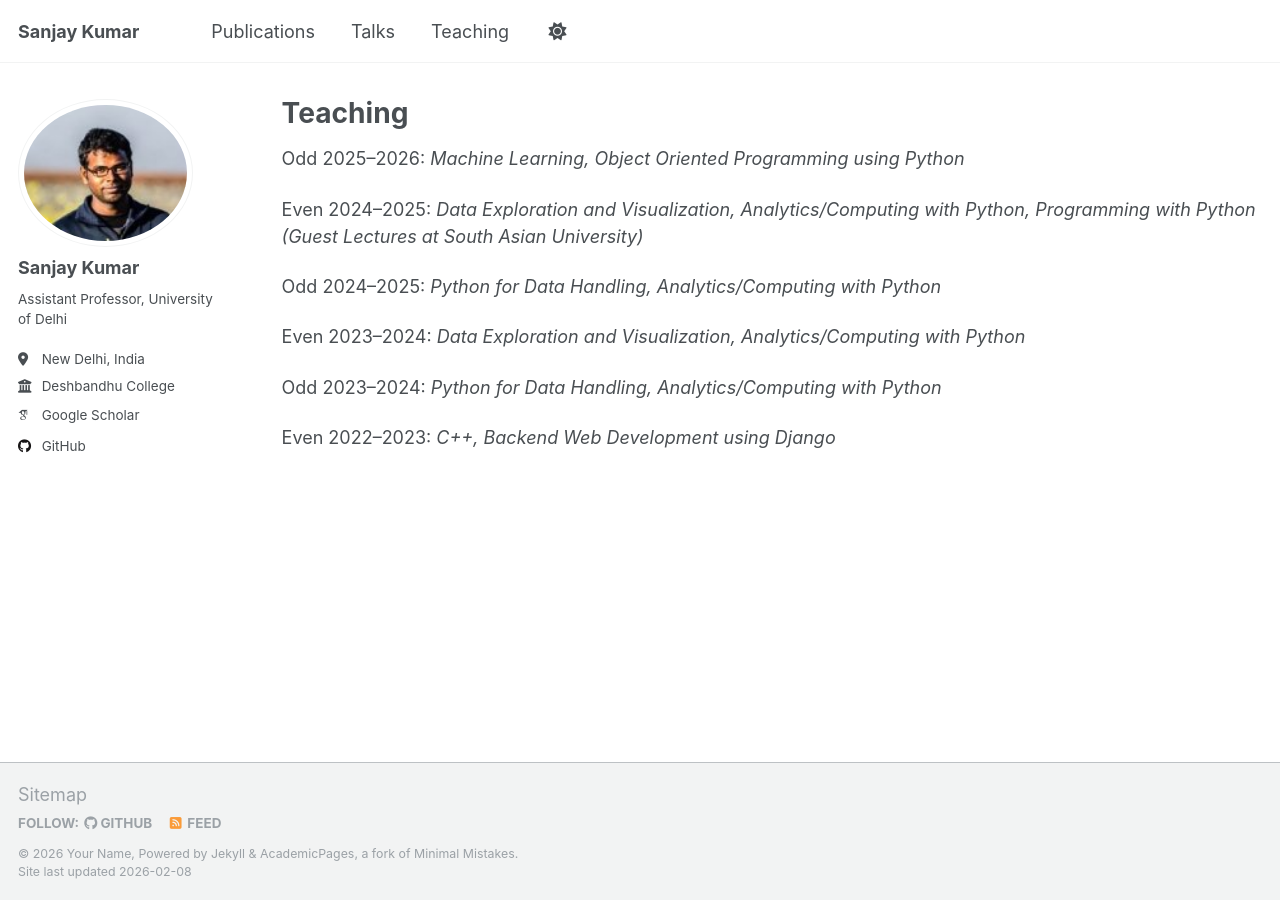
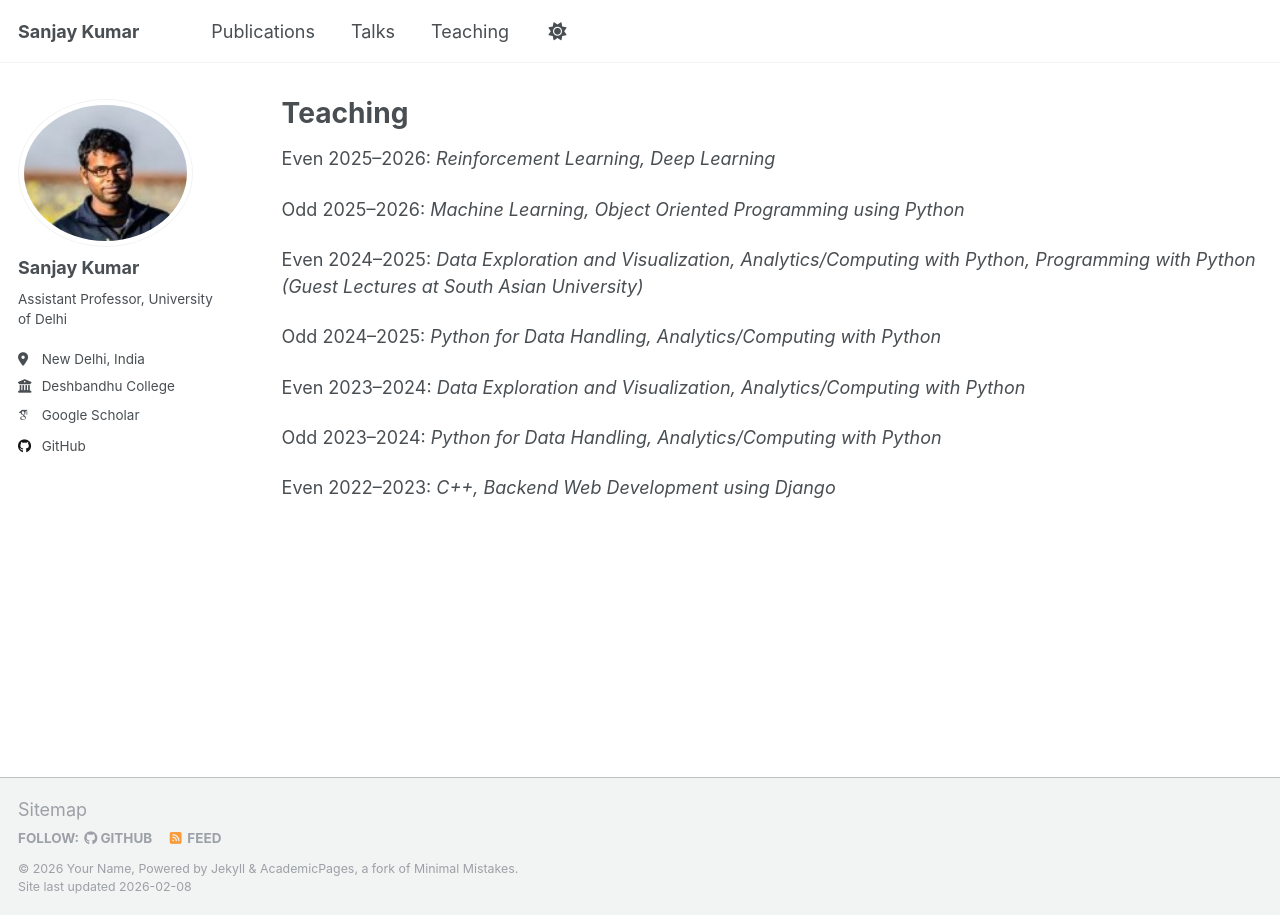
Before and after one commit to sanjayksau/sanjayksau.github.io, a Jekyll site: the page built from _pages/teaching.md, in a window 1280 px wide. Built offline with Jekyll 4.4.1, drawn with Linux system fonts in a browser that asks for light colours; some web fonts are replaced.

Commit message:
Update teaching schedule for 2025–2026

```diff
--- a/_pages/teaching.md
+++ b/_pages/teaching.md
@@ -4,6 +4,9 @@ title: "Teaching"
 permalink: /teaching/
 author_profile: true
 ---
+
+Even 2025–2026: *Reinforcement Learning, Deep Learning*<br>
+
 
 Odd 2025–2026: *Machine Learning, Object Oriented Programming using Python*<br>
 
```
